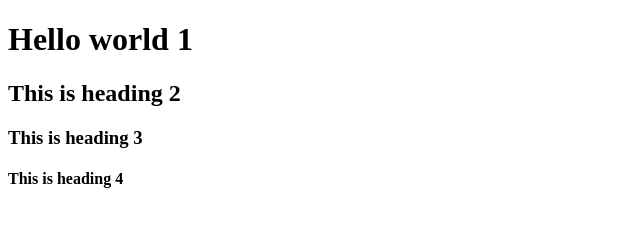
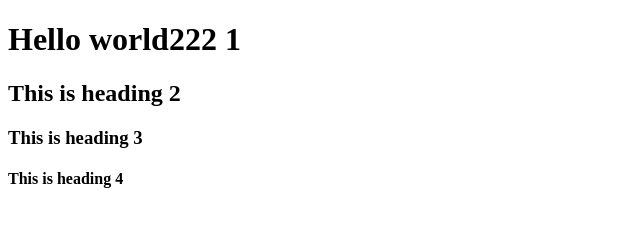
Before and after one commit to lidorzx/learning-git, a plain HTML site: page index.html in a window 1280 px wide. Shown: the full height of the page, 0-640 px from the left. Drawn offline with Linux system fonts and the light colour scheme.

Commit message:
Update index.html

```diff
--- a/index.html
+++ b/index.html
@@ -2,7 +2,7 @@
 <html>
 <body>
 
-<h1>Hello world  1</h1>
+<h1>Hello world222  1</h1>
 <h2>This is heading 2</h2>
 <h3>This is heading 3</h3>
 <h4>This is heading 4</h4>
```
